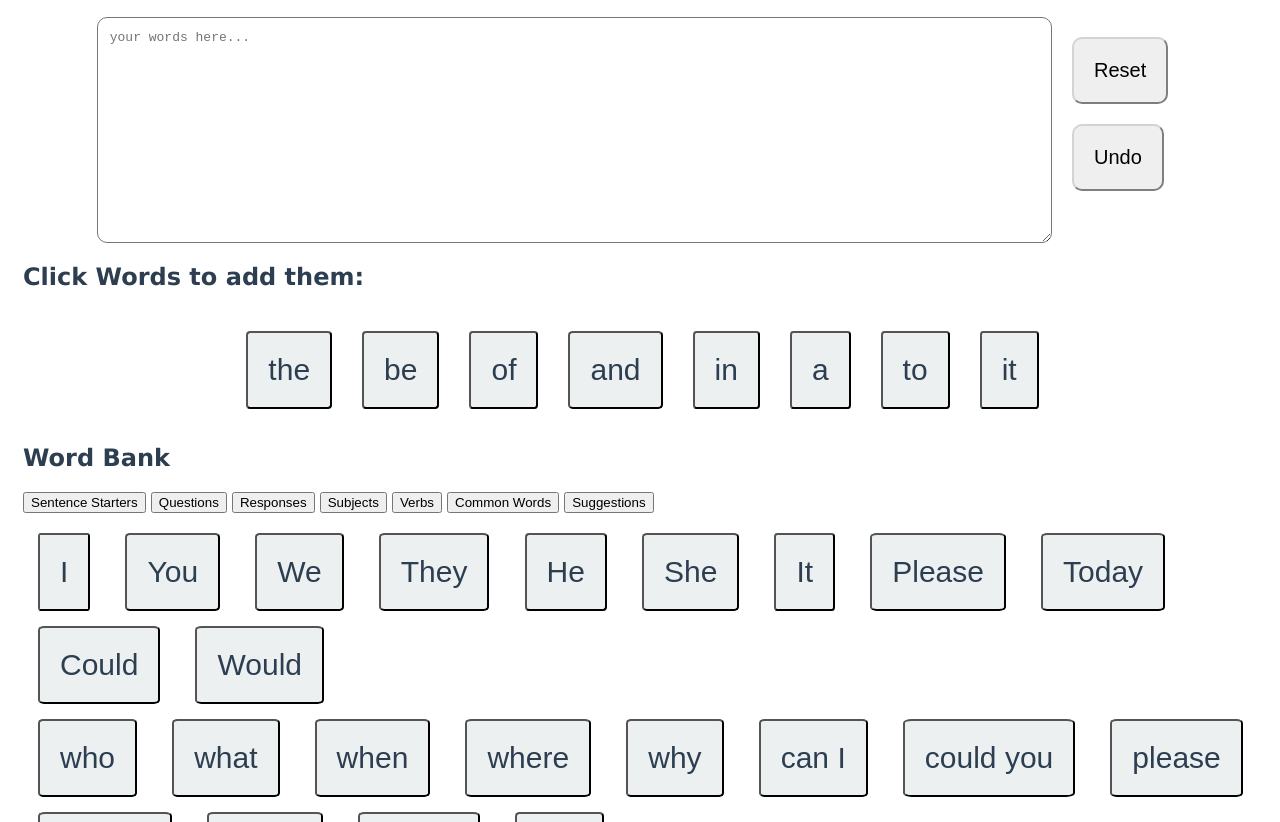
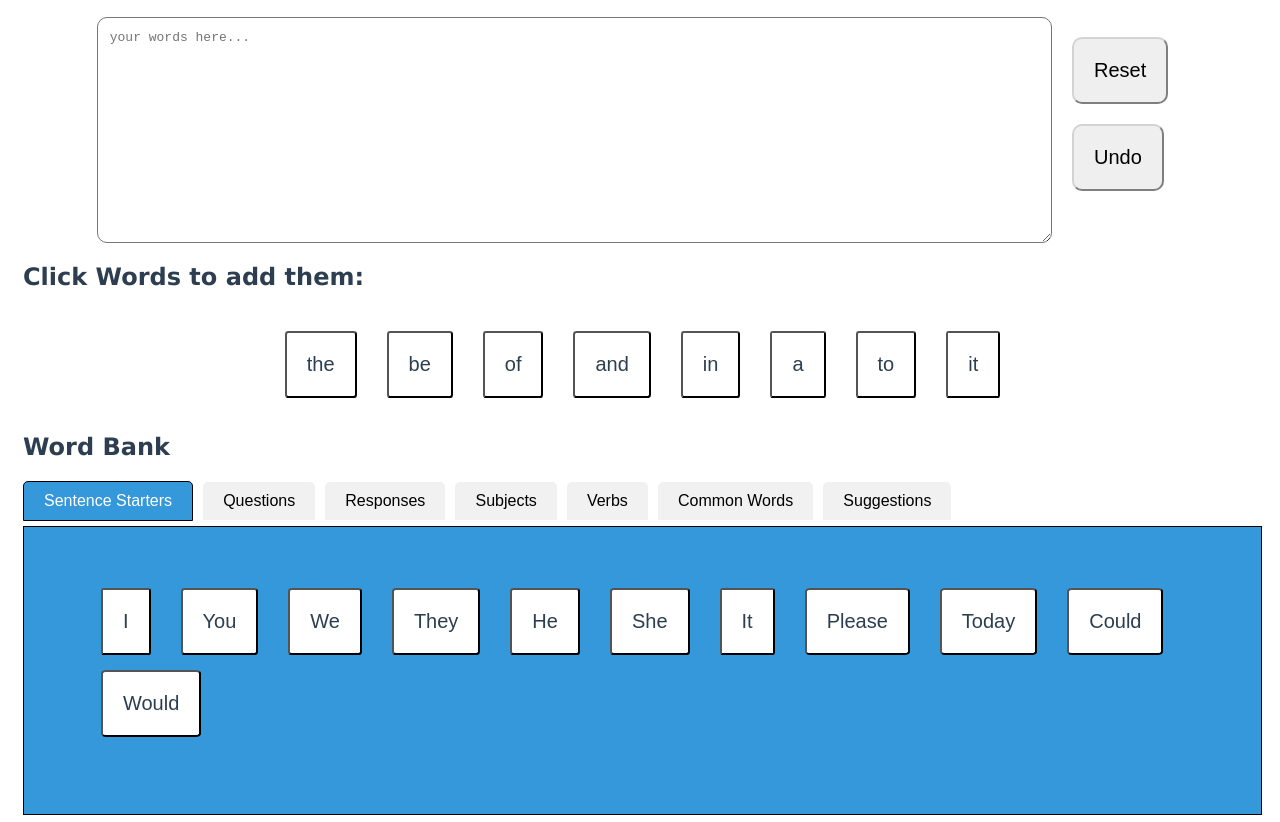
Before and after one commit to sarahcantrill/TTSSystem, a website: page prototype2/index.html in a window 1280 px wide. Shown: the part 130-952 px from the top of the page. Drawn offline with Linux system fonts and the light colour scheme; a script that the page names is missing.

Commit message:
adding styling to the word bank and amending some namings in the html

```diff
--- a/prototype2/index.html
+++ b/prototype2/index.html
@@ -36,7 +36,7 @@
  <!--   <div class="button-container"></div>
 
     <button class="more-options-btn"> More Options</button> -->
-
+<div class="word-bank">
     <h2>Word Bank</h2>
     <div class="tab-container">
         <button class="tab-btn active"  data-tab="starters">Sentence Starters</button>
@@ -141,12 +141,13 @@
 
         </div>
 
+
         <div class="suggestion-section">
             <h2 class="suggestion-title">Word Suggestions</h2>
             <div class="button-container" id="nextWordSuggestions"></div>
         </div>
 
-
+    </div>
 
     <script src="https://cdnjs.cloudflare.com/ajax/libs/tensorflow/4.2.0/tf.min.js"></script>
 </body>
--- a/prototype2/styles.css
+++ b/prototype2/styles.css
@@ -30,6 +30,7 @@ h1, h2 {
     display: flex;
     justify-content: center;
     flex-wrap: wrap;
+    border-color: grey;
 }
 
 .word-box {
@@ -37,10 +38,11 @@ h1, h2 {
     margin: 15px;
     margin-top: 0px;
     font-size: 30px;
-    background-color: #ecf0f1;
+    background-color: white;
     color: #2c3e50;
     cursor: pointer;
     border-radius: 5%;
+    font-size: 1.25em;
 }
 
 .word-box:hover {
@@ -59,12 +61,57 @@ h1, h2 {
     cursor: pointer;
 }
 
-.control-btn:hover {
-    background-color: #2980b9;
+.tab-container {
+    margin-top: 20px 0;
 }
 
-.tab-container {
+.tab-btn {
+    background-color: #f1f1f1;
+    border: none;
+    padding: 10px 20px;
+    cursor: pointer;
+    border-radius: 5px 5px 0 0;
+    margin-right: 5px;
+    margin-bottom: 5px;
+    font-size: 1em;
+}
+
+.tab-btn.active {
+    background-color: #3498db;
+    color: white;
+    border: 0.1em solid black;
+}
+
+.tab-content {
+    display: none;
+    flex-wrap: wrap;
+    padding: 5%;
+    border: 0.1em solid black;
+    background-color: #3498db;
+}
+
+.tab-content.active {
+    display: flex;
+}
+
+.hint-section {
     margin: 20px 0;
+}
+
+.button-container {
+    display: flex;
+    flex-wrap: wrap;
+    gap: 10px;
+}
+
+.button-container button {
+    padding: 10px 15px;
+    background-color: #3498db;
+    color: white;
+    border: none;
+    border-radius: 5px;
+    cursor: pointer;
+    transition: all 0.3s;
 }
 
 .more-options-btn {
@@ -78,3 +125,7 @@ h1, h2 {
     border-radius: 10px;
     border-color: lightgray;
 }
+
+.button-container button:hover {
+    background-color: #2980b9;
+}
```
